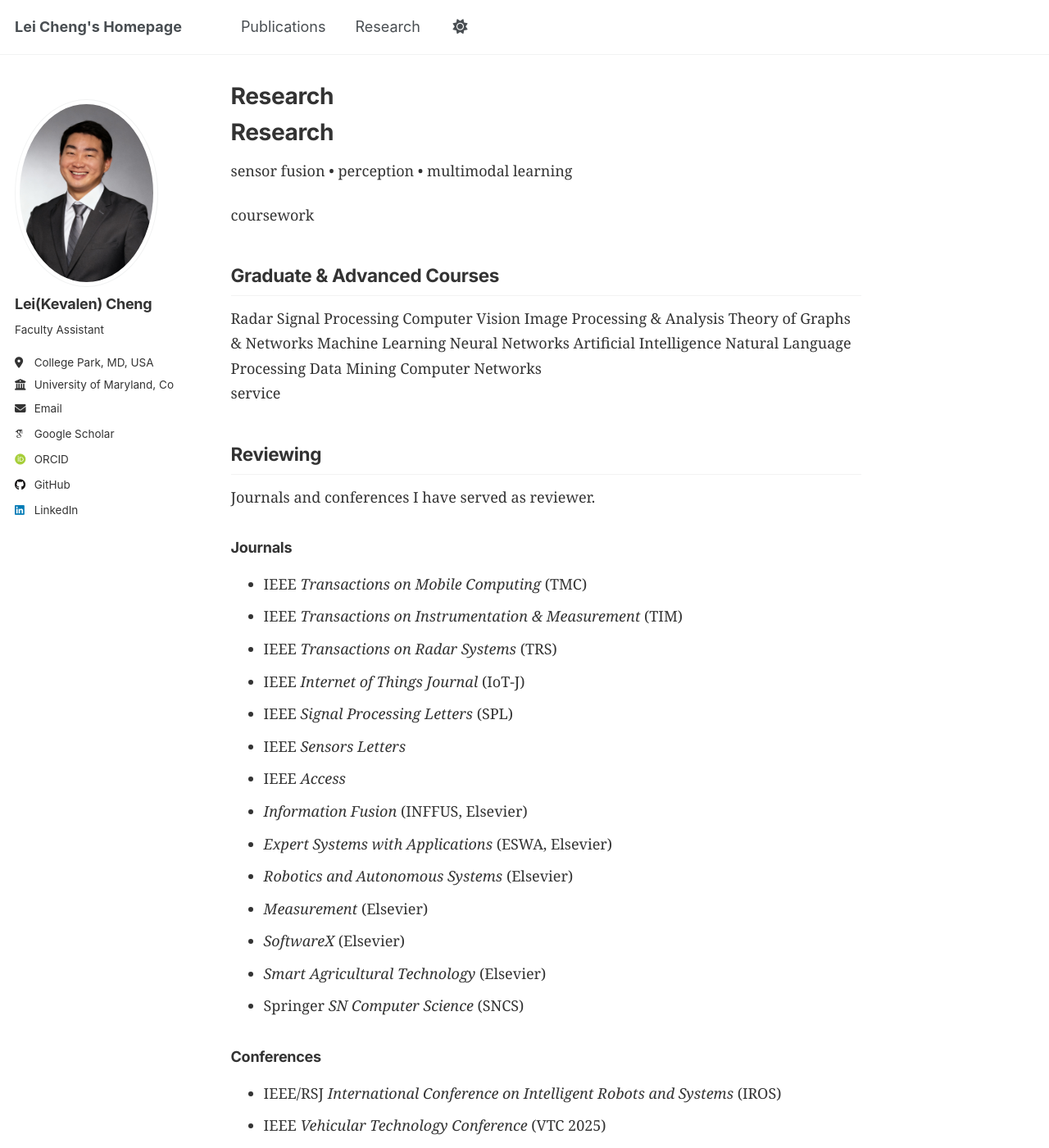
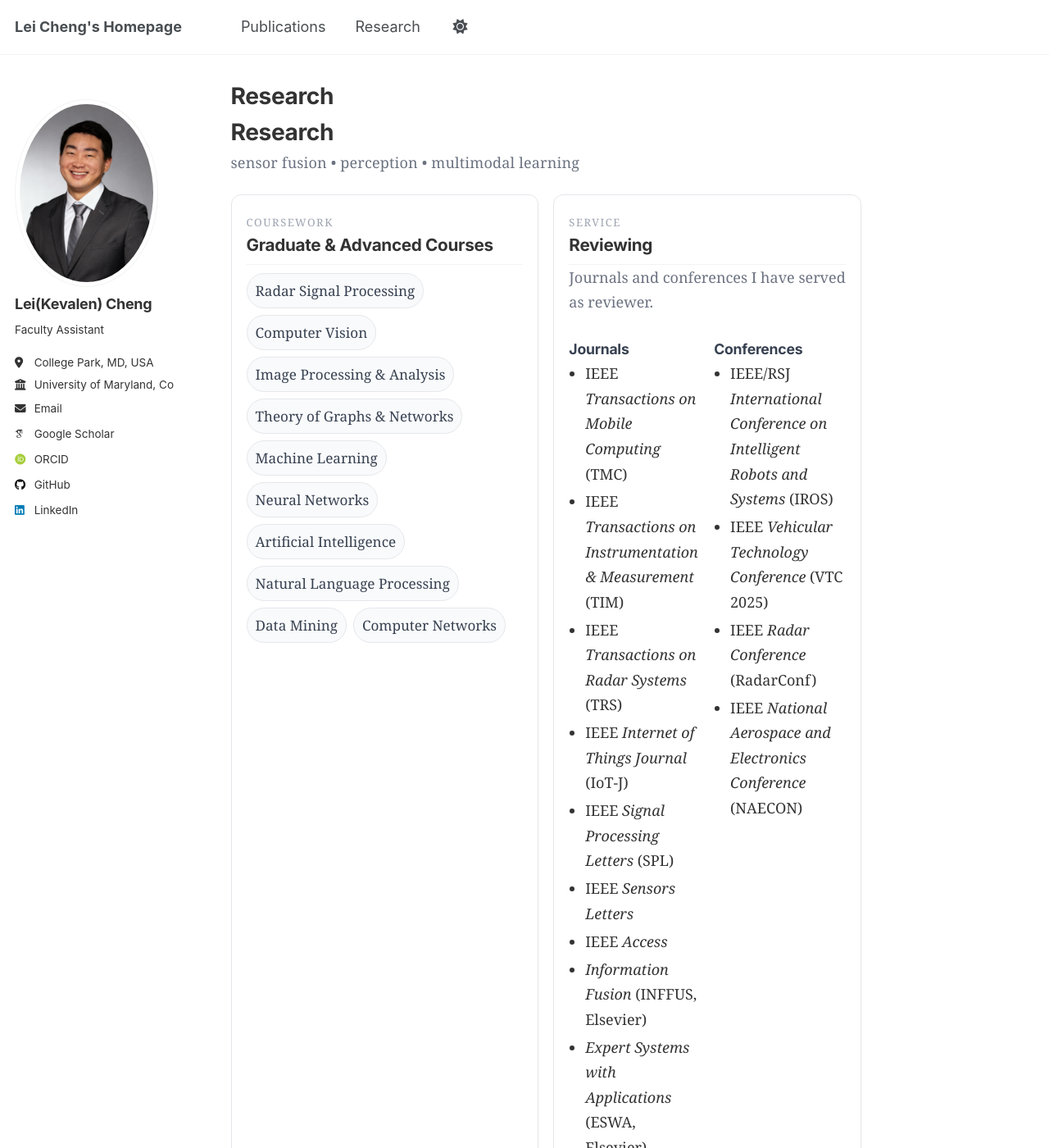
Before and after one commit to leicheng5/leicheng5.github.io, a Jekyll site: the page built from _pages/research.md, in a window 1280 px wide and 1400 px high. Shown: the whole window at 82% size. Built offline with Jekyll 4.4.1, drawn with Linux system fonts in a browser that asks for light colours; some web fonts are replaced; a script that is not in the unit is left out.

Commit message:
Update custom.css

```diff
--- a/assets/css/custom.css
+++ b/assets/css/custom.css
@@ -470,37 +470,83 @@ div.desc {
 
 
 
-/* ---------- Research page helpers ---------- */
-.muted { color:#6b7280; margin:.2rem 0 1rem; }
 
-/* Coursework chips */
-.course-badges {
-  list-style:none; padding:0; margin:0 0 .5rem 0;
-  display:flex; flex-wrap:wrap; gap:8px;
+
+
+/* ===== Research page: clean, card-based ===== */
+
+/* Hero */
+.research-hero { margin-bottom: 1.25rem; }
+.research-title { margin: 0 0 .25rem; }
+.research-sub {
+  margin: 0;
+  color: #6b7280;
+  font-size: .98rem;
+  letter-spacing: .01em;
 }
-.course-badges li {
-  background:#f3f4f6; border:1px solid #e5e7eb; color:#374151;
-  padding:6px 10px; border-radius:9999px; font-size:.95rem;
+
+/* Grid of cards */
+.rs-grid {
+  display: grid;
+  grid-template-columns: 1fr 1fr;
+  gap: 18px;
 }
-.dark-theme .course-badges li { background:#1f2937; border-color:#374151; color:#e5e7eb; }
+@media (max-width: 980px) { .rs-grid { grid-template-columns: 1fr; } }
 
-/* Reviewers list in two columns (collapses on mobile) */
-.reviewers {
-  list-style: disc inside; margin:0; padding-left:0;
-  columns: 2; column-gap: 28px;
+/* Card */
+.rs-card {
+  background: #ffffff;
+  border: 1px solid #e5e7eb;
+  border-radius: 12px;
+  padding: 16px 18px;
+  box-shadow: 0 1px 2px rgba(0,0,0,.04);
 }
-.reviewers li { break-inside: avoid; margin: .25rem 0; color:#374151; }
-.dark-theme .reviewers li { color:#e5e7eb; }
-@media (max-width: 720px) { .reviewers { columns:1; } }
+.dark-theme .rs-card { background:#0b0f14; border-color:#1f2937; }
 
-/* Awards table */
-.awards-table { width:100%; border-collapse:separate; border-spacing:0 8px; }
-.awards-table td { padding:10px 12px; background:#fff; border:1px solid #e5e7eb; }
-.awards-table tr td:first-child { border-top-left-radius:8px; border-bottom-left-radius:8px; }
-.awards-table tr td.year { width:80px; text-align:right; color:#6b7280; border-left:none; }
-.awards-table tr td:not(.year) { border-right:none; }
-.awards-table .note { margin-left:.5rem; color:#6b7280; font-style:italic; }
+/* Card header */
+.rs-card__hd { margin-bottom: 8px; }
+.rs-kicker {
+  text-transform: uppercase;
+  letter-spacing: .12em;
+  font-size: .72rem;
+  color: #9ca3af;
+}
+.rs-card__title { margin: 2px 0 0; font-size: 1.15rem; }
+.rs-muted { color:#6b7280; margin:.25rem 0 0; }
+.dark-theme .rs-muted { color:#9ca3af; }
 
-.dark-theme .awards-table td { background:#111827; border-color:#374151; }
-.dark-theme .awards-table tr td.year { color:#9ca3af; }
-.dark-theme .awards-table .note { color:#9ca3af; }
+/* Pills for coursework */
+.rs-pillset { display:flex; flex-wrap:wrap; gap:8px; margin-top:10px; }
+.rs-pill {
+  padding: 6px 10px;
+  border-radius: 9999px;
+  border: 1px solid #e5e7eb;
+  background: #f9fafb;
+  font-size: .95rem;
+  color: #374151;
+}
+.dark-theme .rs-pill { border-color:#374151; background:#111827; color:#e5e7eb; }
+
+/* Two-column content in a card */
+.rs-2col { display:grid; gap:16px; grid-template-columns: 1fr 1fr; }
+@media (max-width: 720px) { .rs-2col { grid-template-columns: 1fr; } }
+
+/* Subhead & lists */
+.rs-subhead { margin:.4rem 0 .25rem; font-size:.98rem; color:#374151; }
+.dark-theme .rs-subhead { color:#e5e7eb; }
+.rs-list { margin:.25rem 0 0; padding-left:1.1rem; }
+.rs-list li { margin:.18rem 0; }
+
+/* Timeline for awards */
+.rs-timeline { list-style:none; margin: 6px 0 0; padding:0; }
+.rs-timeline__item + .rs-timeline__item { margin-top:10px; }
+.rs-timeline__main {
+  display:flex; align-items:baseline; justify-content:space-between;
+  padding:10px 12px; border:1px solid #e5e7eb; border-radius:10px; background:#fff;
+}
+.rs-timeline__title { font-weight:600; }
+.rs-timeline__year { color:#6b7280; margin-left:16px; min-width:56px; text-align:right; }
+.rs-note { margin-left:.5rem; font-weight:400; font-style:italic; color:#6b7280; }
+
+.dark-theme .rs-timeline__main { background:#0b0f14; border-color:#1f2937; }
+.dark-theme .rs-timeline__year, .dark-theme .rs-note { color:#9ca3af; }
```
